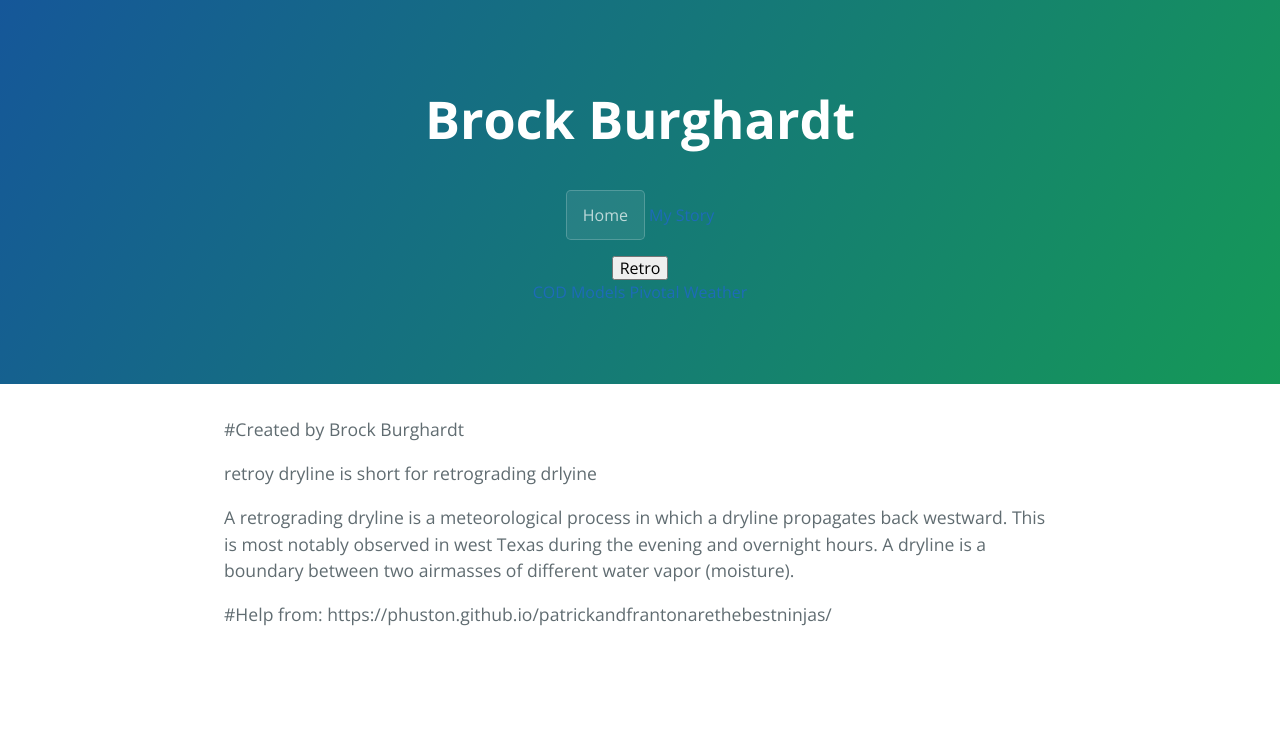
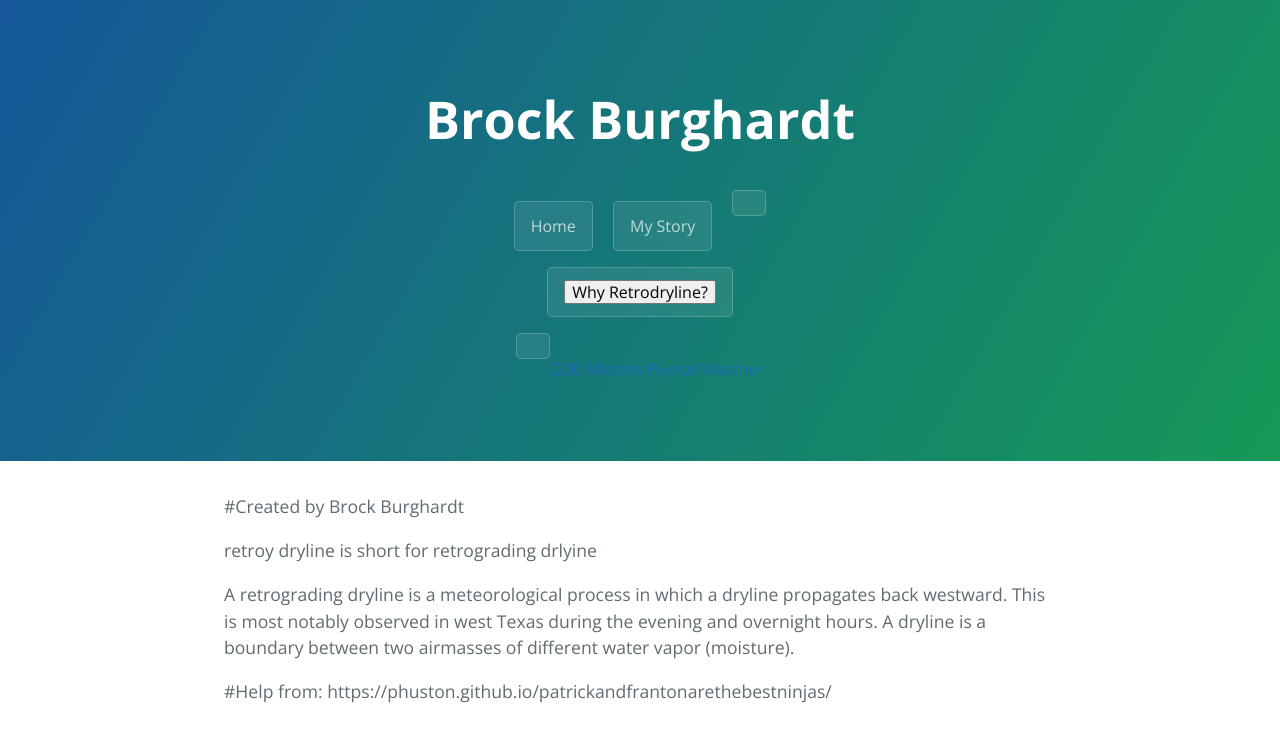
Before and after one commit to retrodryline-zz/retrodryline.github.io, a Jekyll site: the page built from retro.md, in a window 1280 px wide. Shown: the top 742 px of the page. Built offline with Jekyll 4.4.1, drawn with Linux system fonts in a browser that asks for light colours.

Commit message:
Update template.html

```diff
--- a/_layouts/template.html
+++ b/_layouts/template.html
@@ -16,9 +16,10 @@
       <h2 class="project-tagline"></h2>
       <div class="navbar">
        <a href="index" class="btn">Home</a>
-       <a href="mystory" class="dropbtn">My Story</a>
+       <a href="mystory" class="btn">My Story</a>
+       <a href="retro" class="btn"Why Retrodryline?</a>
        <div class="dropdown">
-         <button class="dropbtn">Retro
+         <button class="dropbtn">Why Retrodryline?
            <i class="fa fa-caret-down"></i>
          </button>
          <div class="dropdown-content">
```
